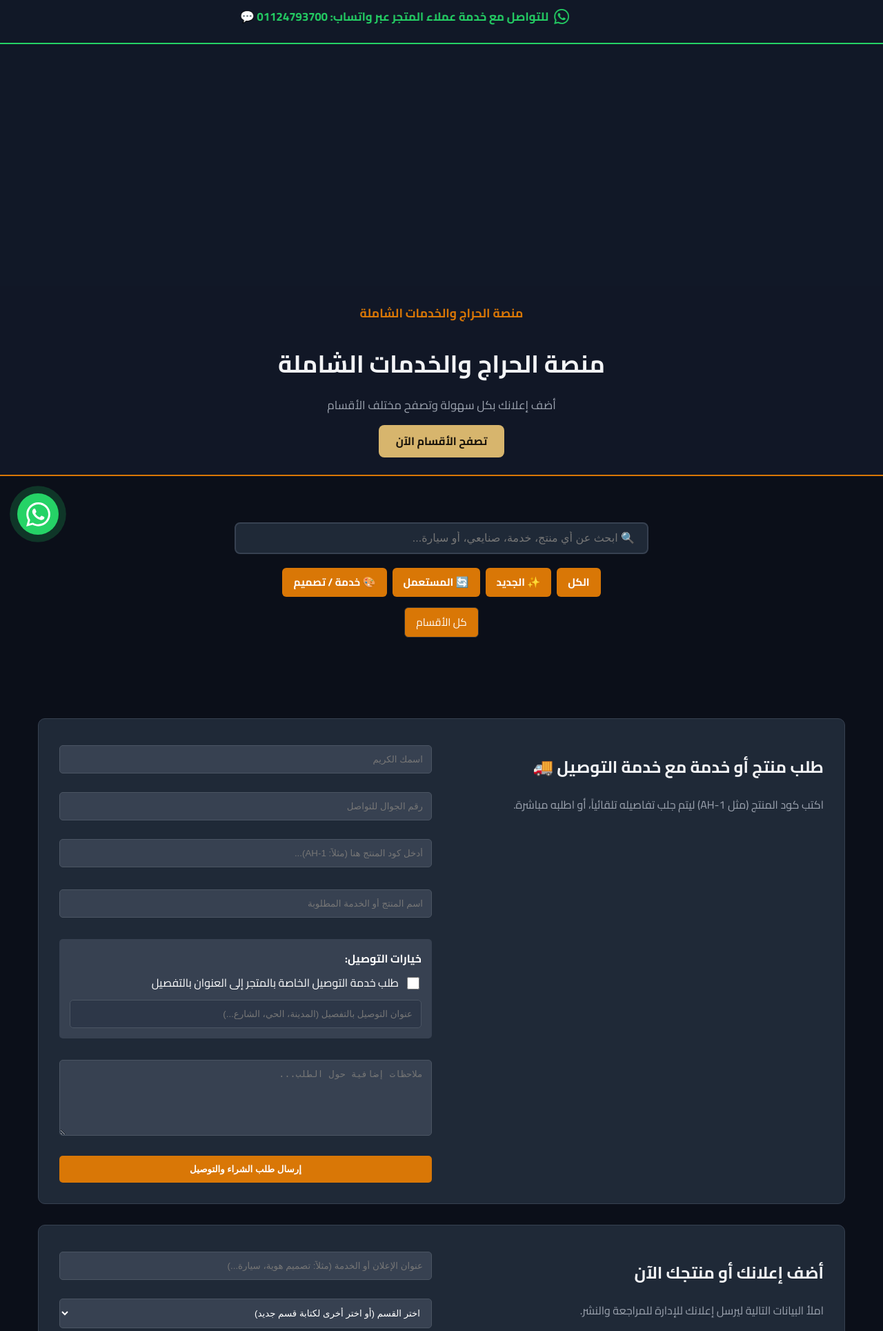
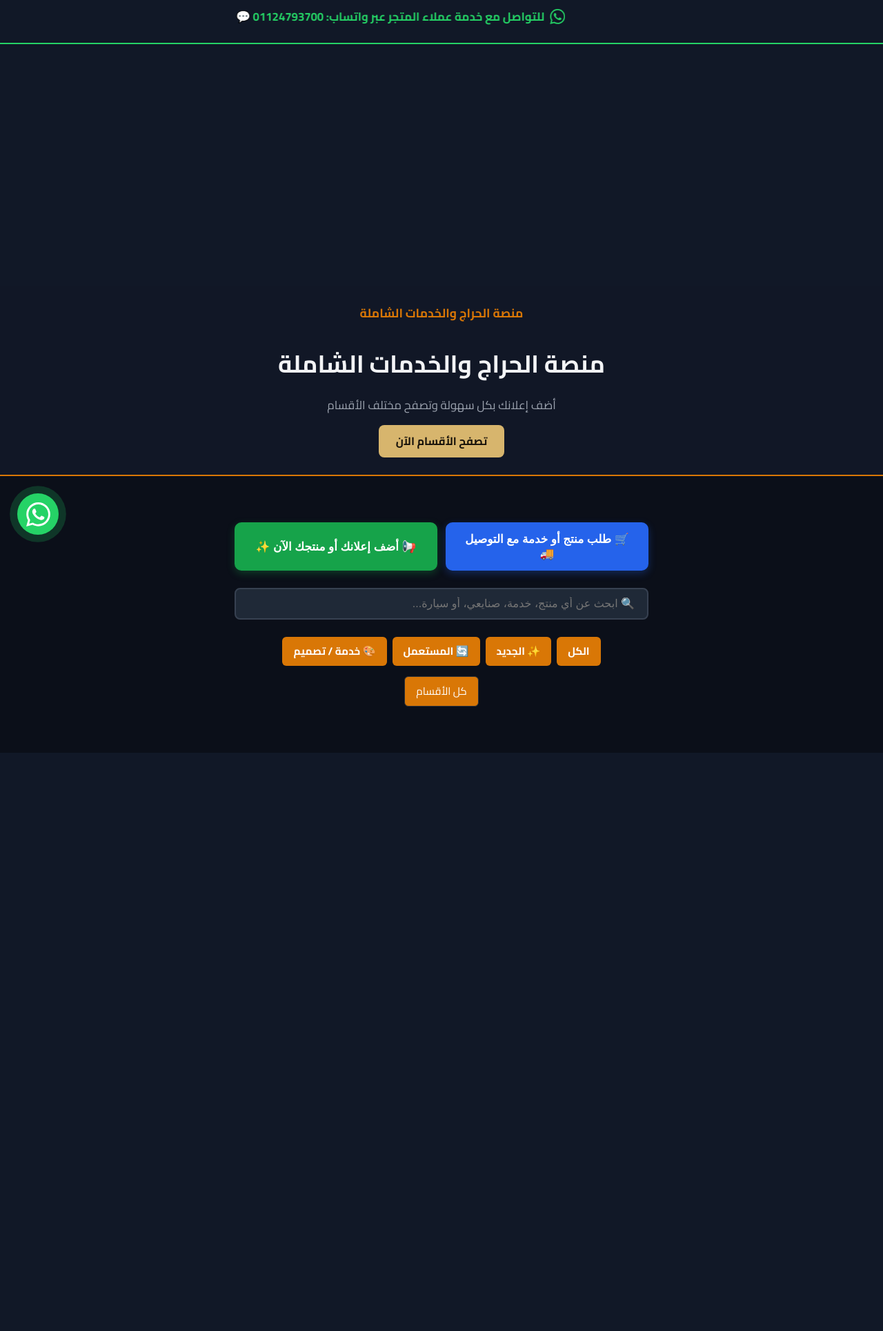
Before and after one commit to hashem153496-prog/ahmed-store, a Flask app: page / in a window 1280 px wide. Shown: the top 1929 px of the page at 69% size. After the commit the page ends 1091 px from the top, so only its background shows below. Run offline with Flask 3, Linux system fonts and the light colour scheme.

Commit message:
Update index.html

```diff
--- a/templates/index.html
+++ b/templates/index.html
@@ -129,8 +129,21 @@
 <main class="wrap">
 <section id="portfolio">
 
+<!-- أزرار الإجراءات السريعة (المستطيلات فوق شريط البحث) -->
+<div style="display: flex; gap: 12px; justify-content: center; margin-bottom: 25px; flex-wrap: wrap; max-width: 600px; margin-left: auto; margin-right: auto;">
+    <!-- زر فتح نموذج طلب منتج أو خدمة مع التوصيل -->
+    <button onclick="toggleSection('order-delivery')" style="flex: 1; min-width: 240px; background: #2563eb; color: #fff; border: none; padding: 14px 20px; border-radius: 10px; font-weight: bold; font-size: 1.05rem; cursor: pointer; display: flex; align-items: center; justify-content: center; gap: 10px; box-shadow: 0 4px 12px rgba(37,99,235,0.3); transition: transform 0.2s;">
+        🛒 طلب منتج أو خدمة مع التوصيل 🚚
+    </button>
+
+    <!-- زر فتح نموذج إضافة إعلان أو منتج جديد -->
+    <button onclick="toggleSection('add-ad')" style="flex: 1; min-width: 240px; background: #16a34a; color: #fff; border: none; padding: 14px 20px; border-radius: 10px; font-weight: bold; font-size: 1.05rem; cursor: pointer; display: flex; align-items: center; justify-content: center; gap: 10px; box-shadow: 0 4px 12px rgba(22,163,74,0.3); transition: transform 0.2s;">
+        📢 أضف إعلانك أو منتجك الآن ✨
+    </button>
+</div>
+
 <!-- شريط البحث الفوري الذكي -->
-<div style="margin-bottom: 20px; max-width: 600px; margin-left: auto; margin-right: auto;">
+<div style="margin-bottom: 25px; max-width: 600px; margin-left: auto; margin-right: auto;">
     <input type="text" id="searchInput" onkeyup="filterProducts()" placeholder="🔍 ابحث عن أي منتج، خدمة، صنايعي، أو سيارة..." style="width: 100%; padding: 12px 18px; background: #1f2937; color: #fff; border: 2px solid #374151; border-radius: 8px; font-size: 1rem; outline: none; box-sizing: border-box;">
 </div>
 
@@ -286,7 +299,12 @@ function selectProductForOrder(productCode, productTitle) {
     if (codeInput && serviceInput) {
         codeInput.value = productCode;
         serviceInput.value = "طلب منتج كود (" + productCode + "): " + productTitle;
-        document.getElementById('order-delivery').scrollIntoView({ behavior: 'smooth' });
+
+        // إظهار قسم الطلب تلقائياً إذا كان مغلقاً
+        const orderSec = document.getElementById('order-delivery');
+        if (orderSec) orderSec.style.display = 'block';
+
+        orderSec.scrollIntoView({ behavior: 'smooth' });
     }
 }
 
@@ -317,6 +335,30 @@ function lookupProductCode(inputObj) {
         });
 }
 
+// دالة إظهار أو إخفاء الأقسام بالضغط على الأزرار العلوية
+function toggleSection(sectionId) {
+    const sec1 = document.getElementById('order-delivery');
+    const sec2 = document.getElementById('add-ad');
+
+    if (sectionId === 'order-delivery') {
+        if (sec1.style.display === 'none' || sec1.style.display === '') {
+            sec1.style.display = 'block';
+            sec2.style.display = 'none';
+            sec1.scrollIntoView({ behavior: 'smooth' });
+        } else {
+            sec1.style.display = 'none';
+        }
+    } else if (sectionId === 'add-ad') {
+        if (sec2.style.display === 'none' || sec2.style.display === '') {
+            sec2.style.display = 'block';
+            sec1.style.display = 'none';
+            sec2.scrollIntoView({ behavior: 'smooth' });
+        } else {
+            sec2.style.display = 'none';
+        }
+    }
+}
+
 // التحقق من ألا يتجاوز عدد الفيديو المرفوع فيديوهين فقط
 function validateVideoCount(input) {
     if (input.files) {
@@ -328,14 +370,14 @@ function validateVideoCount(input) {
         }
         if (videoCount > 2) {
             alert('⚠️ عذراً، الحد الأقصى المسموح به هو رفع فيديوهين (2) فقط.');
-            input.value = ''; // تفريغ الخانة
+            input.value = '';
         }
     }
 }
 </script>
 
-<!-- قسم طلب منتج مع خدمة التوصيل الخاصة بالمتجر -->
-<section id="order-delivery" class="panel request" style="margin-top: 50px; background: #1f2937; padding: 30px; border-radius: 10px; border: 1px solid #374151;">
+<!-- قسم طلب منتج مع خدمة التوصيل الخاصة بالمتجر (مخفي افتراضياً) -->
+<section id="order-delivery" class="panel request" style="display: none; margin-top: 30px; background: #1f2937; padding: 30px; border-radius: 10px; border: 1px solid #374151;">
 <div>
     <h2 style="color: {{ config.text_color }};">طلب منتج أو خدمة مع خدمة التوصيل 🚚</h2>
     <p style="color: #9ca3af;">اكتب كود المنتج (مثل AH-1) ليتم جلب تفاصيله تلقائياً، أو اطلبه مباشرة.</p>
@@ -365,8 +407,8 @@ function validateVideoCount(input) {
 </form>
 </section>
 
-<!-- قسم إضافة إعلان جديد للعملاء -->
-<section id="add-ad" class="panel request" style="margin-top: 30px; background: #1f2937; padding: 30px; border-radius: 10px; border: 1px solid #374151;">
+<!-- قسم إضافة إعلان جديد للعملاء (مخفي افتراضياً) -->
+<section id="add-ad" class="panel request" style="display: none; margin-top: 30px; background: #1f2937; padding: 30px; border-radius: 10px; border: 1px solid #374151;">
 <div><h2 style="color: {{ config.text_color }};">أضف إعلانك أو منتجك الآن</h2><p style="color: #9ca3af;">املأ البيانات التالية ليرسل إعلانك للإدارة للمراجعة والنشر.</p></div>
 <form method="post" action="{{url_for('submit_ad')}}" enctype="multipart/form-data">
 <input name="title" placeholder="عنوان الإعلان أو الخدمة (مثلاً: تصميم هوية، سيارة...)" required style="width:100%; padding:12px; margin:8px 0; background:#374151; color:#fff; border:1px solid #4b5563; border-radius:5px; box-sizing: border-box;">
```
